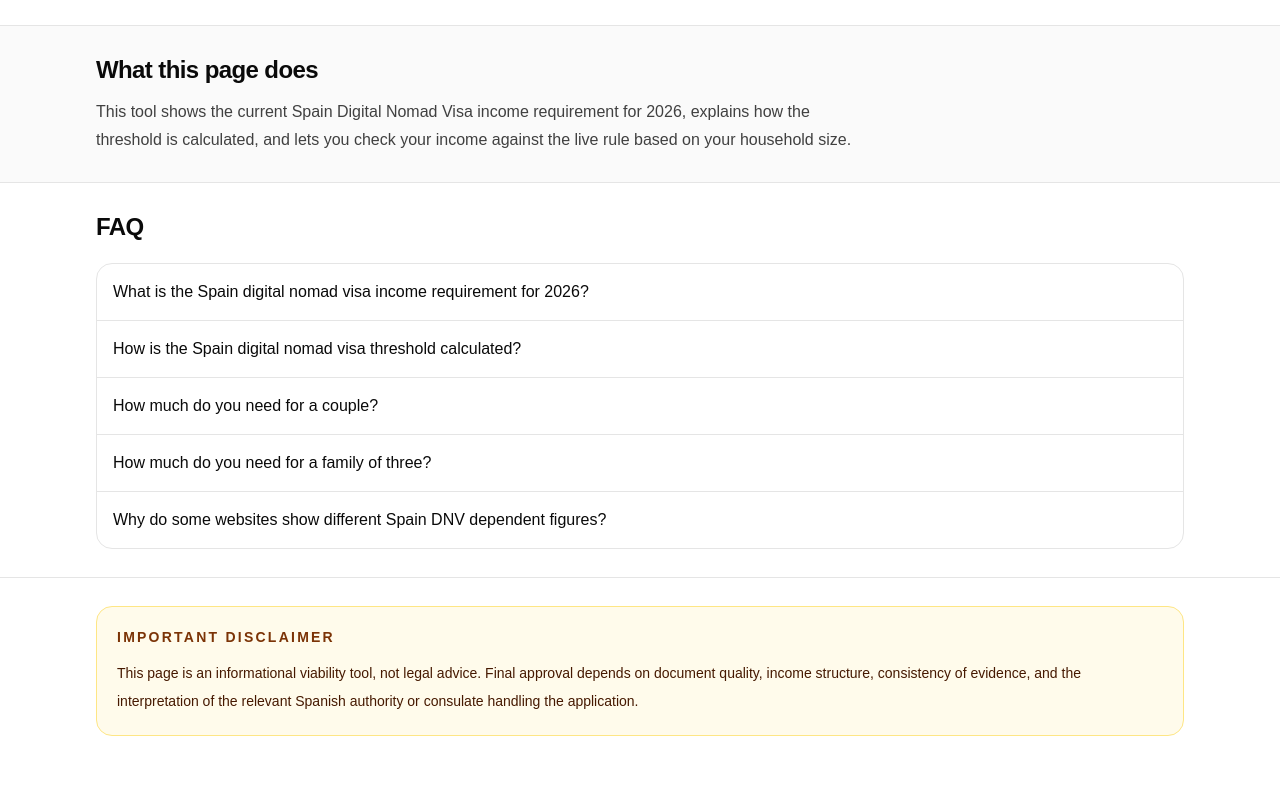
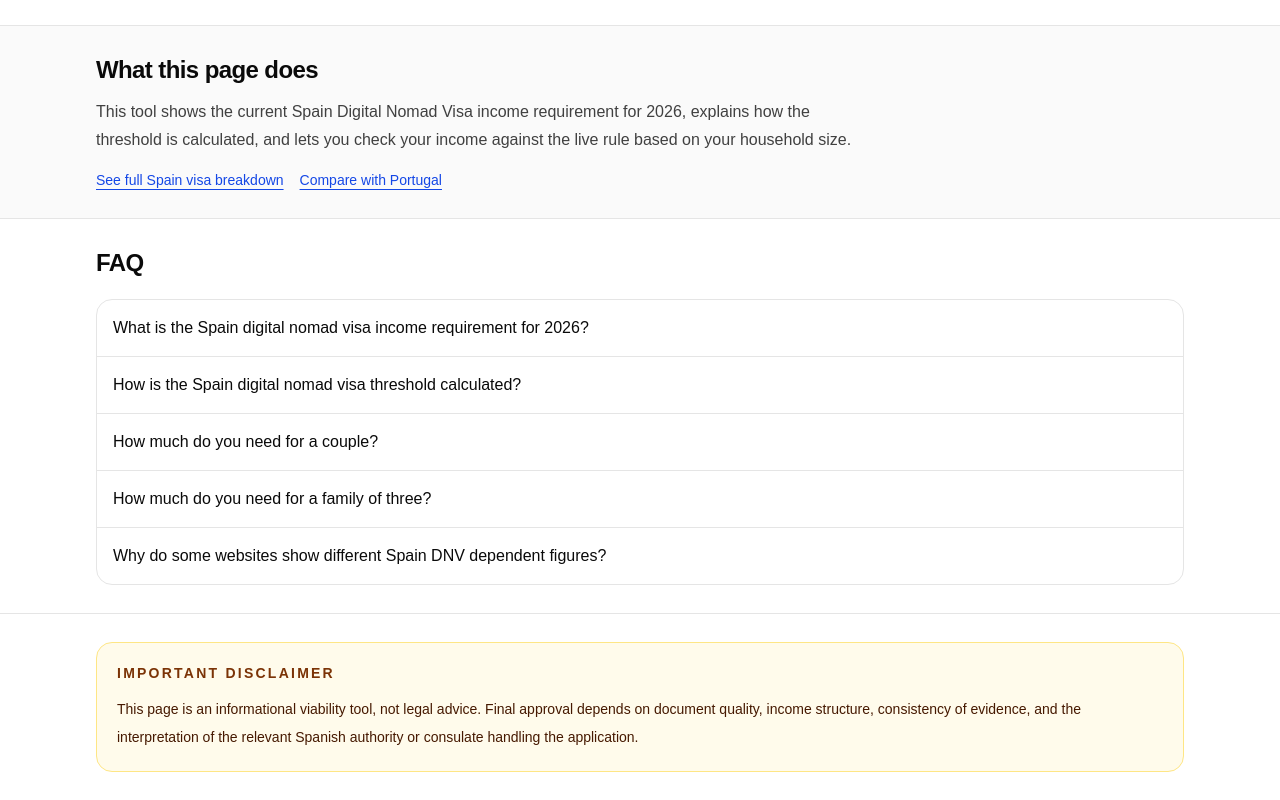
Before and after one commit to theviabilityindex-crypto/theviability-global-next, a Next.js app: page /check/spain in a window 1280 px wide. Shown: the part 2379-3179 px from the top of the page. Before the commit the page ends 3143 px from the top, so only its background shows below. Built offline with nearby package versions, Linux system fonts and the light colour scheme.

Commit message:
Add light internal links to Spain calculator page

```diff
--- a/app/check/spain/page.tsx
+++ b/app/check/spain/page.tsx
@@ -1,5 +1,6 @@
 import type { Metadata } from "next";
 import Script from "next/script";
+import Link from "next/link";
 import SpainEligibilityCalculator from "./SpainEligibilityCalculator";
 
 export const metadata: Metadata = {
@@ -459,6 +460,22 @@ export default function SpainCheckPage() {
                 and lets you check your income against the live rule based on
                 your household size.
               </p>
+
+              <div className="mt-4 flex flex-col gap-2 text-sm sm:flex-row sm:flex-wrap sm:items-center sm:gap-4">
+                <Link
+                  href="/spain-digital-nomad-visa-income-2026"
+                  className="font-medium text-blue-700 underline underline-offset-4 transition hover:text-blue-800"
+                >
+                  See full Spain visa breakdown
+                </Link>
+
+                <Link
+                  href="/check/portugal"
+                  className="font-medium text-blue-700 underline underline-offset-4 transition hover:text-blue-800"
+                >
+                  Compare with Portugal
+                </Link>
+              </div>
             </div>
           </div>
         </section>
```
